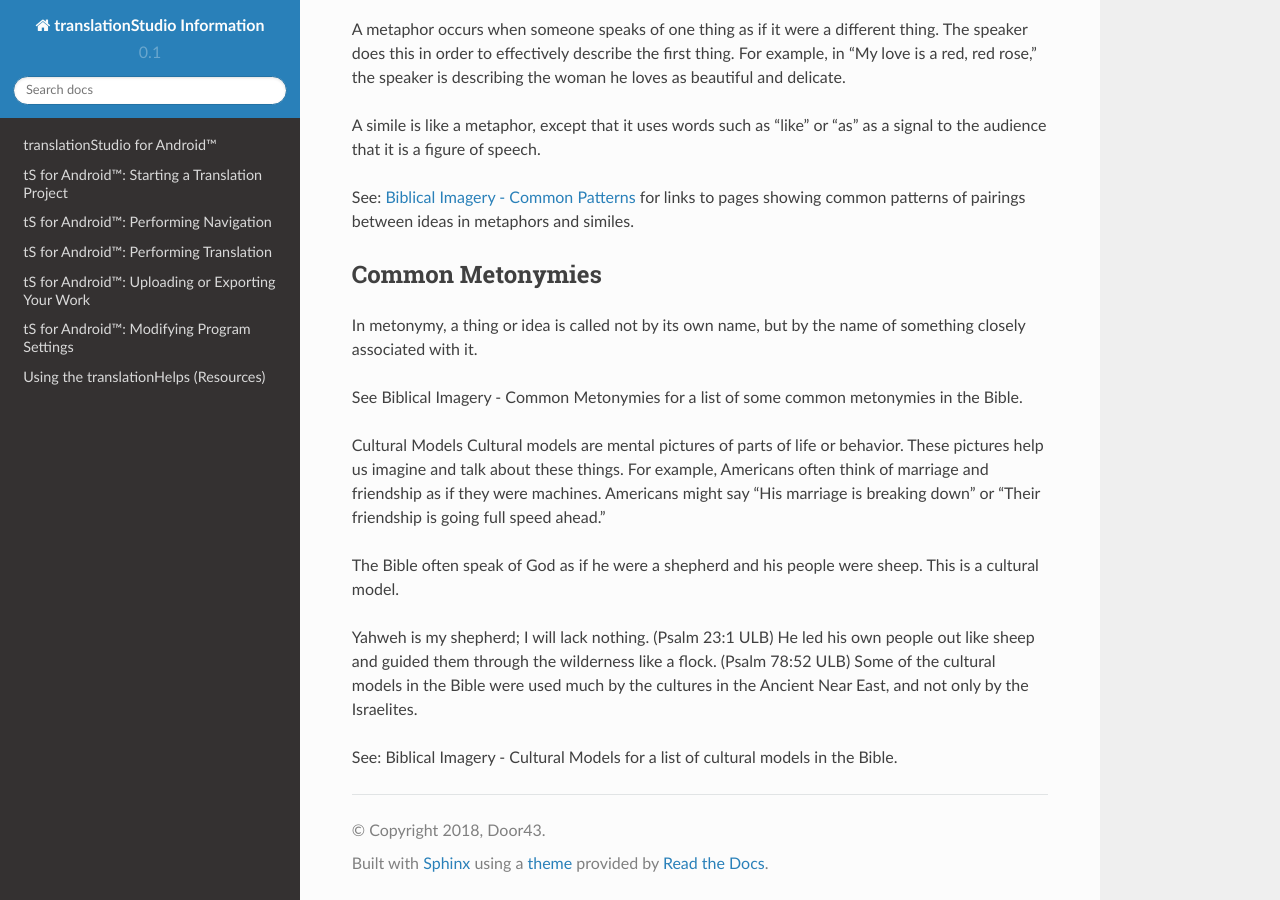
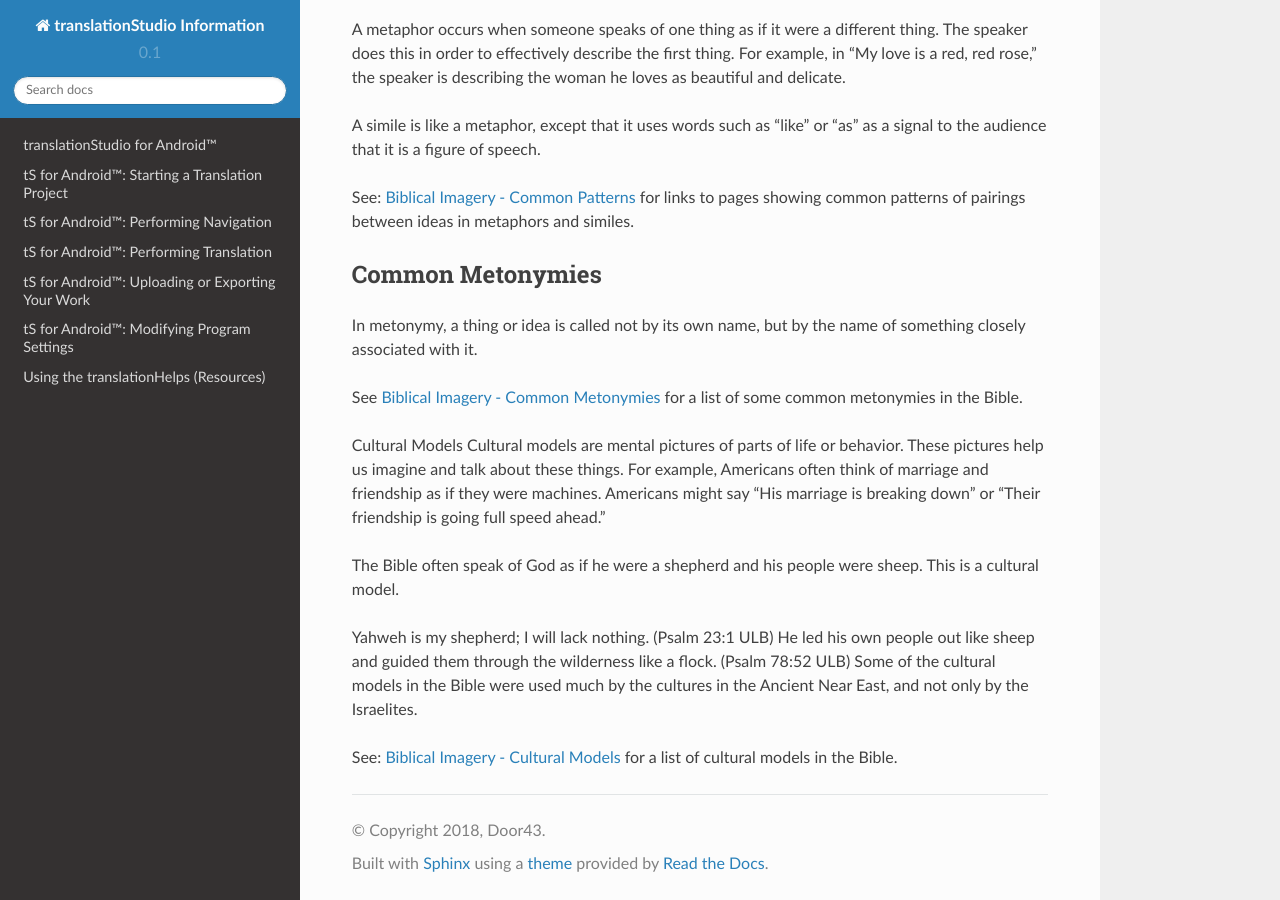
Before and after one commit to unfoldingWord-dev/translationStudio-Info, a Sphinx documentation site: the page built from docs/BiblicalImagery.rst, in a window 1280 px wide and 900 px high, scrolled down 734 px. Built offline with Sphinx 7.4.7 and the Read the Docs theme 2.0.0, drawn with Linux system fonts in a browser that asks for light colours; pages that are not in the unit, such as notebooks, are missing from menus; part of the change alters nothing that is shown.

```diff
--- a/docs/BiblicalImagery.rst
+++ b/docs/BiblicalImagery.rst
@@ -32,7 +32,7 @@ Common Metonymies
 
 In metonymy, a thing or idea is called not by its own name, but by the name of something closely associated with it.
 
-See Biblical Imagery - Common Metonymies for a list of some common metonymies in the Bible.
+See `Biblical Imagery - Common Metonymies <https://github.com/unfoldingWord-dev/translationStudio-Info/blob/master/docs/BiblicalImageryMetonymies.rst>`_ for a list of some common metonymies in the Bible.
 
 Cultural Models
 Cultural models are mental pictures of parts of life or behavior. These pictures help us imagine and talk about these things. For example, Americans often think of marriage and friendship as if they were machines. Americans might say "His marriage is breaking down" or "Their friendship is going full speed ahead."
@@ -43,4 +43,4 @@ Yahweh is my shepherd; I will lack nothing. (Psalm 23:1 ULB)
 He led his own people out like sheep and guided them through the wilderness like a flock. (Psalm 78:52 ULB)
 Some of the cultural models in the Bible were used much by the cultures in the Ancient Near East, and not only by the Israelites.
 
-See: Biblical Imagery - Cultural Models for a list of cultural models in the Bible.
+See: `Biblical Imagery - Cultural Models <https://github.com/unfoldingWord-dev/translationStudio-Info/blob/master/docs/BiblicalImageryCultural.rst>`_ for a list of cultural models in the Bible.
```
